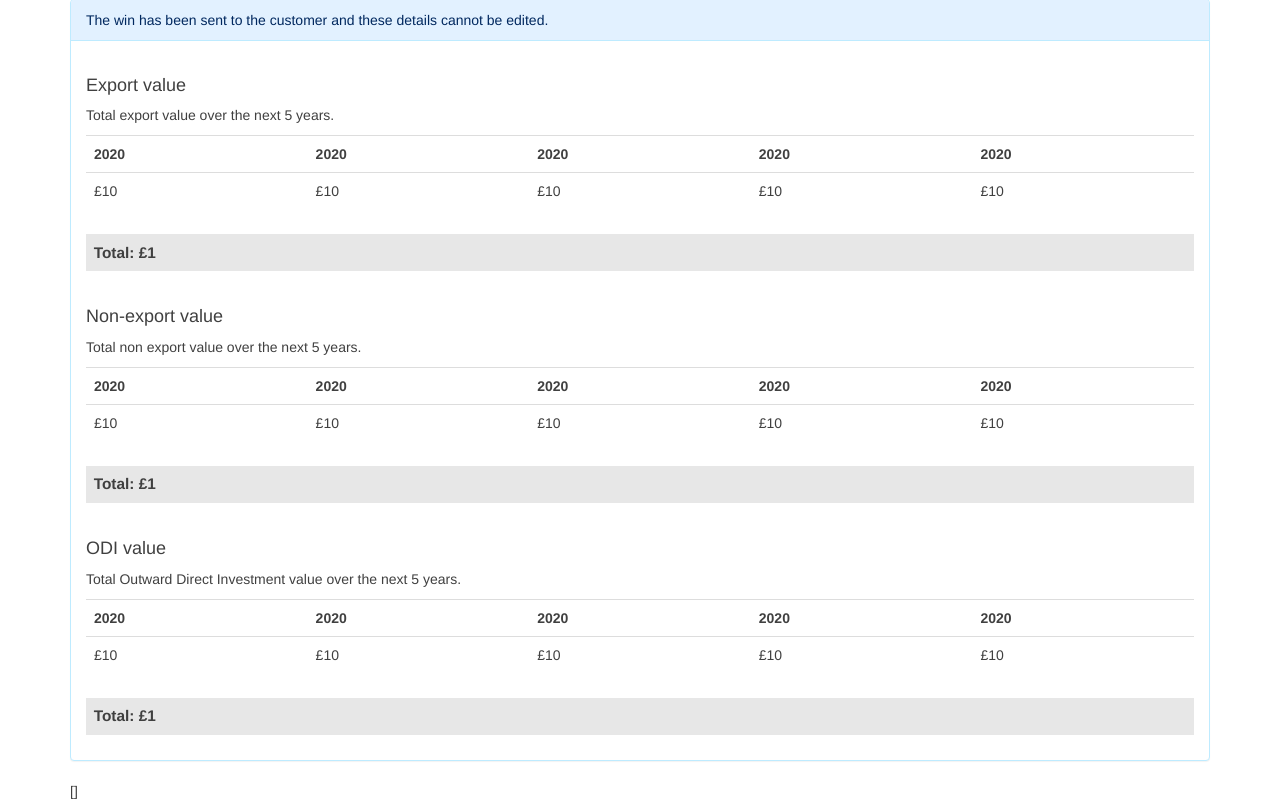
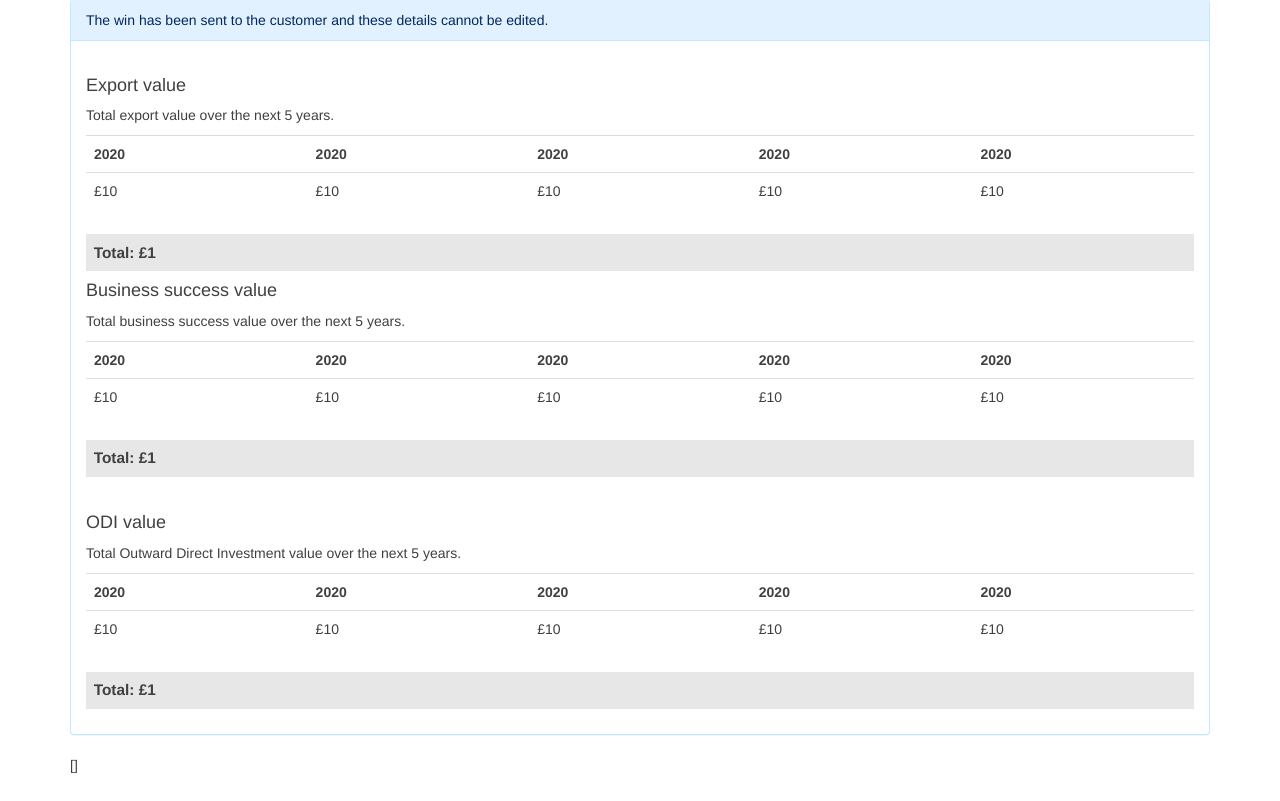
Before and after one commit to uktrade/export-wins-ui, a Django app: template wins/templates/wins/win-edit-form.html in a window 1280 px wide. Shown: the part 3571-4372 px from the top of the page. Run offline with Django 3.2, Linux system fonts and the light colour scheme; the template is opened without the code that fills it: most values are stand-ins (such as "Sample title", 1, 10 or a date in 2020); form fields are guessed from the names that the template uses; some libraries are stand-ins or nearby versions.

Commit message:
Replace 'Non-export' with 'Business success'

```diff
--- a/wins/templates/wins/confirmation-form.html
+++ b/wins/templates/wins/confirmation-form.html
@@ -62,7 +62,7 @@
 
 				{% if win.total_expected_non_export_value %}
 
-					<dt>Non-export value expected over the next 5 years</dt>
+					<dt>Business success value expected over the next 5 years</dt>
 					<dd>&pound;{{ win.total_expected_non_export_value|intcomma }}</dd>
 
 				{% endif %}
--- a/wins/templates/wins/partials/win-form.html
+++ b/wins/templates/wins/partials/win-form.html
@@ -137,7 +137,7 @@
 		<p>
 			These questions help us to understand the &pound; value of the customer's win
 			over a five year period. How much of that &pound; value is UK exports and how
-			much is non-export value. We will use these aggregated values to help
+			much is business success value. We will use these aggregated values to help
 			demonstrate the contribution to the Government's &pound;1 trillion by 2020
 			export target.
 			<br>
@@ -160,9 +160,9 @@
 				<p class="export-year-value">Total: &pound;{{ win.total_expected_export_value | intcomma }}</p>
 
 
-				<h4 class="non-export-heading">Non-export value</h4>
+				<h4 class="business-success-heading">Business success value</h4>
 				<p>
-					Total non export value over the next 5 years.
+					Total business success value over the next 5 years.
 				</p>
 				{% include "wins/partials/win-value-table-complete.html" with fields=win.breakdowns.nonexports %}
 				<p class="export-year-value">Total: &pound;{{ win.total_expected_non_export_value | intcomma }}</p>
@@ -217,7 +217,7 @@
 
 		<div id="non-export-content" class="win-values">
 
-			<h4>Non-export value over next 5 years</h4>
+			<h4>Business success value over next 5 years</h4>
 			<p class="help-text">(round to nearest &pound;)</p>
 			{% include "wins/partials/win-value-table.html" with field_0=form.breakdown_non_exports_0 field_1=form.breakdown_non_exports_1 field_2=form.breakdown_non_exports_2 field_3=form.breakdown_non_exports_3 field_4=form.breakdown_non_exports_4 %}
 			{% include "wins/partials/win-field.html" with field=form.total_expected_non_export_value help="The total expected value should be the sum of the annual values of the win." class="restrict-width-xsm" %}
--- a/wins/templates/wins/win-complete.html
+++ b/wins/templates/wins/win-complete.html
@@ -48,7 +48,7 @@
       <li class="list-group-item"><span>Kind of business deal that best describes the win</span> {{ win.business_type }}</li>
       <li class="list-group-item"><span>How the company was supported in achieving the win</span> {{ win.description }}</li>
       <li class="list-group-item"><span>Export value</span> &pound;{{ win.total_expected_export_value | intcomma }}</li>
-      <li class="list-group-item"><span>Non-export value</span> &pound;{{ win.total_expected_non_export_value | intcomma }}</li>
+      <li class="list-group-item"><span>Business success value</span> &pound;{{ win.total_expected_non_export_value | intcomma }}</li>
       <li class="list-group-item"><span>Outward Direct Investment value</span> &pound;{{ win.total_expected_odi_value | intcomma }}</li>
     </ul>
 
--- a/wins/templates/wins/win-details.html
+++ b/wins/templates/wins/win-details.html
@@ -156,10 +156,10 @@
       </div>
 
       <div class="col-sm-6">
-        <h4 class="non-export-heading">Non-export value</h4>
+        <h4 class="business-success-heading">Business success value</h4>
 
         <p>
-          Total non export value over the next 5 years.
+          Total business success value over the next 5 years.
         </p>
 
         {# this should show all 5 years even if we don't have data... #}
```
Also changed, not shown: wins/forms.py (+5 -5 lines).
